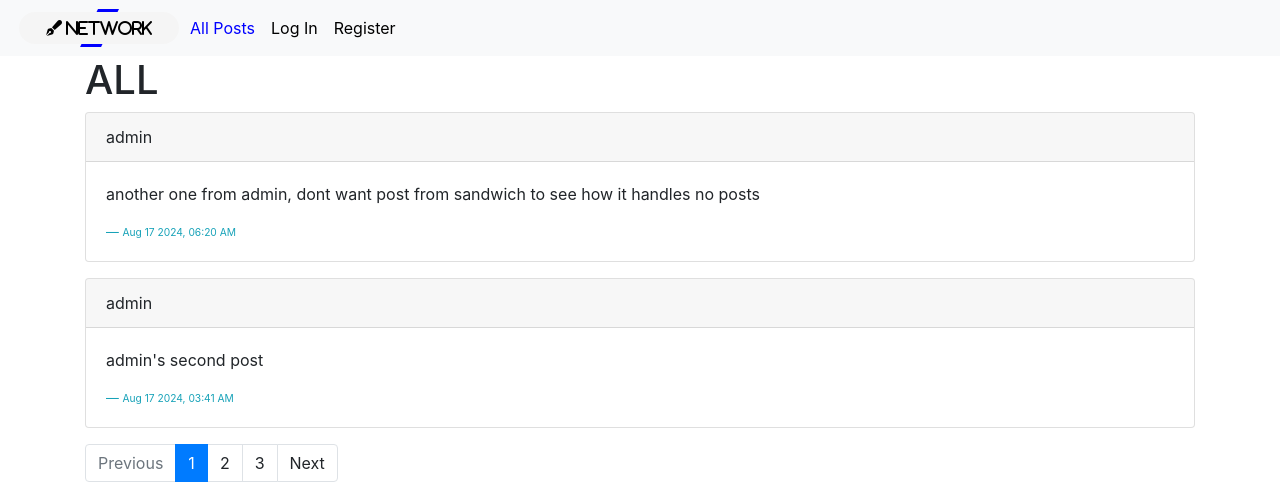
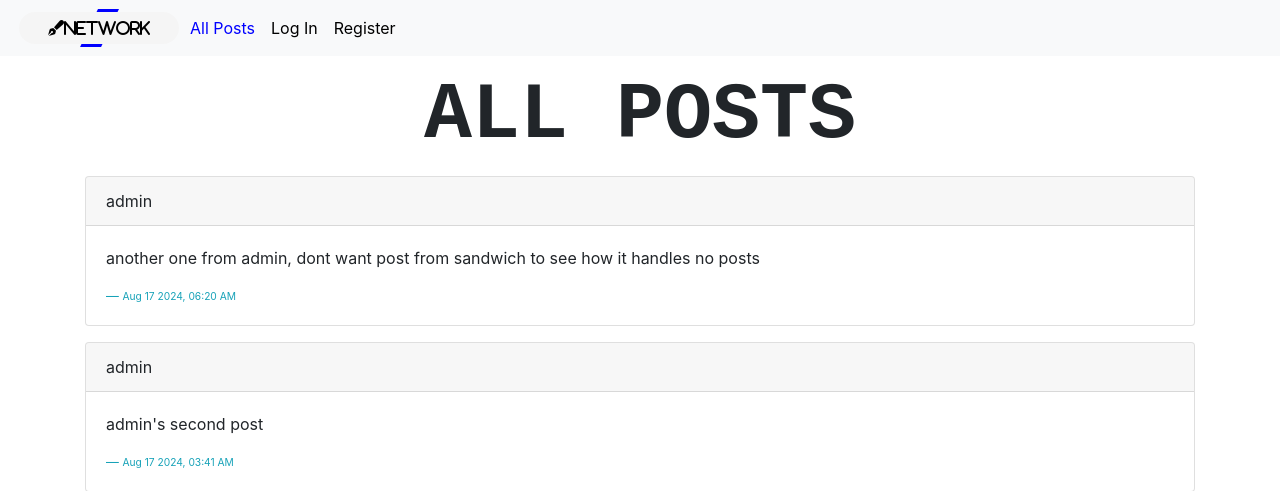
Before and after one commit to Izzywa/Network, a Django app: page / in a window 1280 px wide. Shown: the top 491 px of the page. Run offline with Django 3.2, Linux system fonts and the light colour scheme; data comes from the database, SQL or seed files in the repository; both versions use the stored data as it was after the commit; some libraries are stand-ins or nearby versions.

Commit message:
styled the title

```diff
--- a/network/static/network/new-post.js
+++ b/network/static/network/new-post.js
@@ -1,7 +1,17 @@
 function NewPostBtn(props) {
-    return (
-        <div className="brand">
-            <button id="new-post-btn"><i className="fa-sharp fa-solid fa-pen-fancy" id="pen-icon"> Network</i></button>
+    const [brand, setBrand] = React.useState('Network')
+
+    function changeBrand() {
+        if (brand === 'Network') {
+            setBrand('New Post');
+        } else {
+            setBrand('Network');
+        }
+    }
+    return (<>
+    <div className="brand"  onMouseEnter={changeBrand} onMouseLeave={changeBrand}>
+            <button id="new-post-btn"><i className="fa-sharp fa-solid fa-pen-fancy" id="pen-icon">{brand}</i></button>
         </div>
+    </>
     )
 }
--- a/network/static/network/styles.css
+++ b/network/static/network/styles.css
@@ -9,14 +9,25 @@
   transition: 0.4s;
   background-color: whitesmoke;
   color: black;
+  outline: none;
 }
 
-.nav-link span.hover, #new-post-btn:hover {
+.title span {
+  font-family: "Courier New", Courier, monospace;
+  font-size: 5em;
+  font-weight: bold;
+}
+
+*:focus {
+  outline: none;
+}
+
+#new-post-btn:hover {
   background-color: black;
   color: whitesmoke;
 }
 
-.brand, #new-post-btn {
+.title, .brand, #new-post-btn {
   justify-content: center;
   align-items: center;
 }
@@ -30,6 +41,10 @@
   transition: 0.3s;
 }
 .nav-link span.active {
+  color: blue;
+}
+
+.nav-link span:hover {
   color: blue;
 }
 
@@ -59,5 +74,11 @@
     transform: rotate(360deg);
   }
 }
+.title {
+  display: flex;
+}
+.title span {
+  border: none;
+}
 
 /*# sourceMappingURL=styles.css.map */
--- a/network/static/network/styles.scss
+++ b/network/static/network/styles.scss
@@ -9,6 +9,17 @@
   transition: 0.4s;
   background-color: whitesmoke;
   color: black;
+  outline: none;
+}
+
+%big-font {
+    font-family: 'Courier New', Courier, monospace;
+    font-size: 5em;
+    font-weight: bold;
+}
+
+*:focus {
+    outline: none;
 }
 
 %buttons-hover {
@@ -43,8 +54,8 @@ color: whitesmoke
 
 }
 
-.nav-link span.hover {
-    @extend %buttons-hover;
+.nav-link span:hover {
+    color:blue;
 }
 
 .brand {
@@ -74,3 +85,12 @@ color: whitesmoke
         transform: rotate(360deg);
     }
 }
+
+.title{
+    @extend %center;
+    display: flex;
+    span{
+    @extend %big-font;
+    border: none;
+    }
+}
--- a/network/templates/network/index.html
+++ b/network/templates/network/index.html
@@ -2,10 +2,6 @@
 {% load static%}
 
 {% block body %}
-
-    <div id="profile-div" class="container my-3">
-    </div>
-
 
 <script type="text/babel" src="{% static 'network/new-post.js' %}"></script>
 
@@ -36,7 +32,9 @@
                 </li>
             )
         }
+        {% if user.is_authenticated %}
         let username = `{{user.username}}`;
+        {% endif %}
 
         return (
             <>
@@ -72,11 +70,22 @@
     }
 
 
-    function PostList(props) {
-        return (<>
-            <h1>{props.filter}</h1>
+    function PostTitle(props) {
+        if (props.filter === 'all') {
+            return (<>
+        <div className="title">
+            <span>ALL POSTS</span>
+        </div>
             </>
         )
+        } else {
+            return (<>
+            <div className="title">
+                <span>{props.filter}</span>
+            </div>
+                </>
+            )
+        }
     }
 
     function ShowAlertBox(props) {
@@ -270,14 +279,14 @@
     function LoadPost(props) {
         const Filter = React.useCallback(() => {
             switch(true) {
-                case props.filter === 'all' || props.filter === 'following':
+                case props.filter === 'following':
                     return <>
-                    <PostList filter={props.filter.toUpperCase()} />
+                    <PostTitle filter={props.filter.toUpperCase()} />
                     <FetchPage filter={props.filter} page={props.page} changePage={props.changePage}/>
                     </>
                 default:
                     return <>
-                    <PostList filter={props.filter} />
+                    <PostTitle filter={props.filter} />
                     <FetchPage filter={props.filter} page={props.page} changePage={props.changePage}/>
                     </>
             }
--- a/network/templates/network/layout.html
+++ b/network/templates/network/layout.html
@@ -15,7 +15,9 @@
     <body>
         <div id="App">
         <nav class="navbar navbar-expand-lg navbar-light bg-light" id="navbar">
-            <a class="navbar-brand" href="#" id="brand">Network</a>
+            <div class="brand">
+                <button id="new-post-btn" disabled><i class="fa-sharp fa-solid fa-pen-fancy" id="pen-icon"> Network</i></button>
+            </div>
 
             <div>
               <ul class="navbar-nav mr-auto">
@@ -25,7 +27,7 @@
                     </li>
                 {% endif %}
                 <li class="nav-item">
-                  <a class="nav-link" href="{% url 'index' %}" id="all-post">All Posts</a>
+                  <a class="nav-link" href="{% url 'index' %}" id="all-post"><span>All Posts</span></a>
                 </li>
                 {% if user.is_authenticated %}
                     <li class="nav-item">
```
Also changed, not shown: db.sqlite3, 1 other file.
